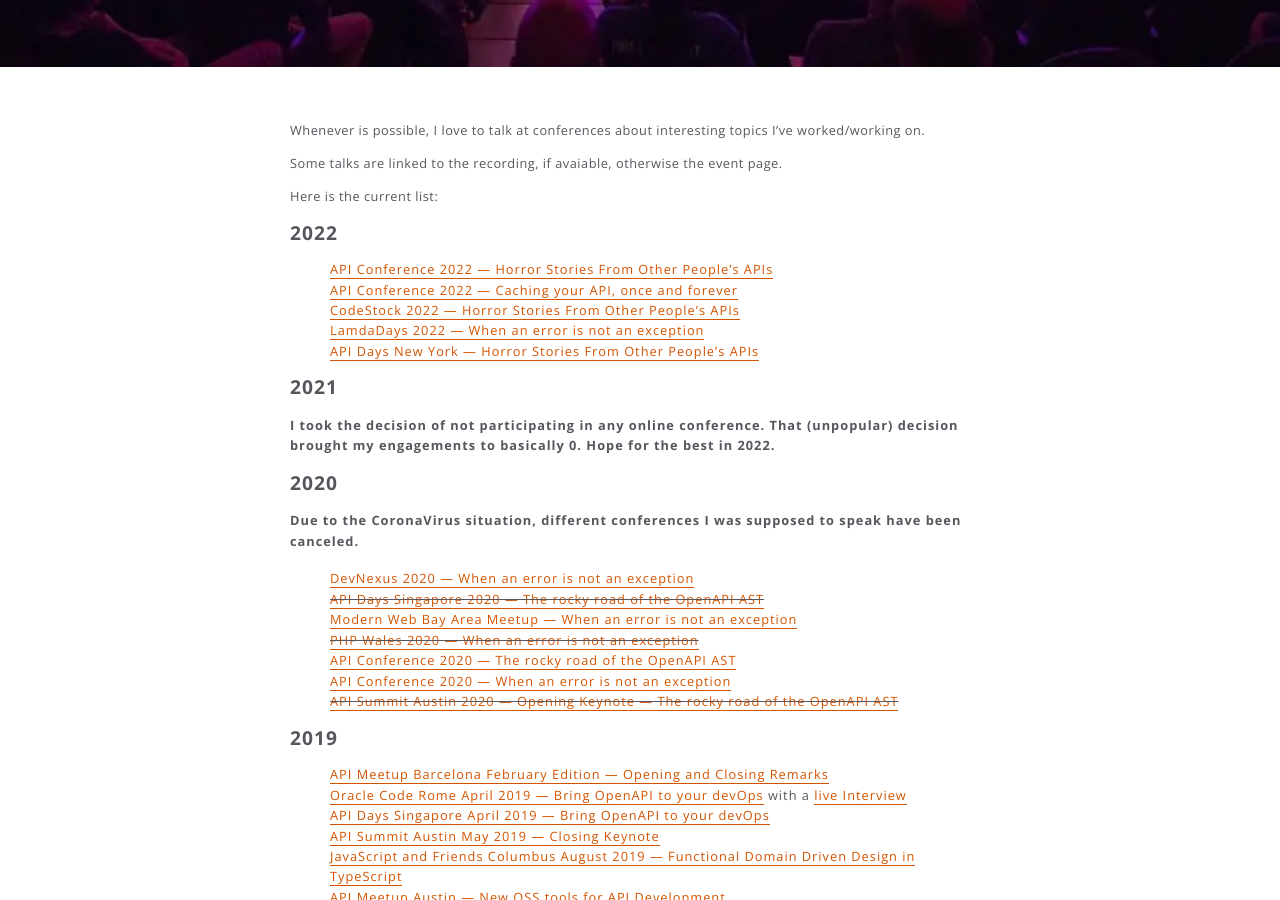
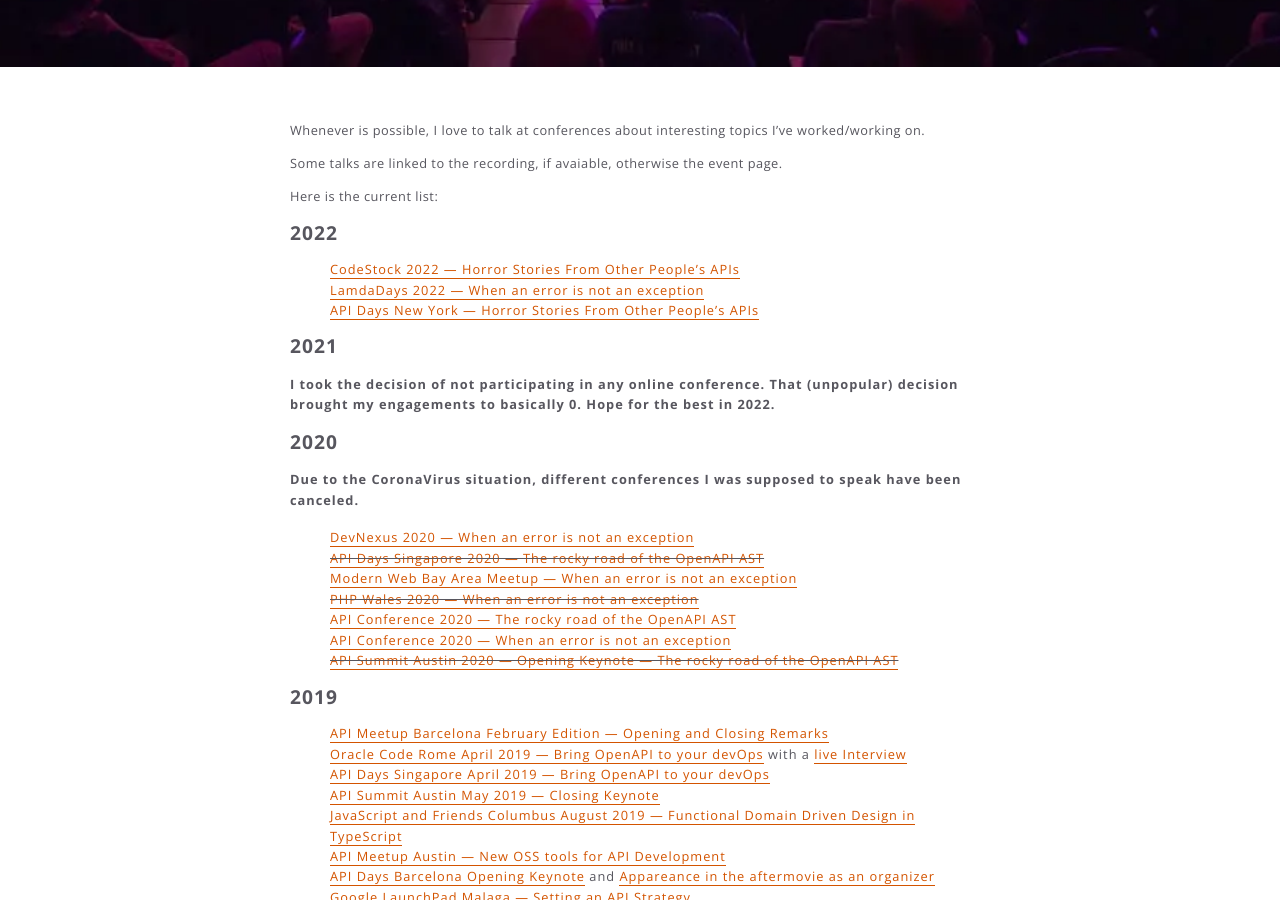
Before and after one commit to XVincentX/vncz, a Jekyll site: the page built from talks.md, in a window 1280 px wide and 900 px high, scrolled down 428 px. Built offline with Jekyll 4.4.1, drawn with Linux system fonts in a browser that asks for light colours.

Commit message:
Cancelled talks

```diff
--- a/talks.md
+++ b/talks.md
@@ -11,11 +11,9 @@
 
 ## 2022
 
-1. [API Conference 2022 — Horror Stories From Other People's APIs](https://apiconference.net/api-design/horror-stories-from-other-people-apis/)
-2. [API Conference 2022 — Caching your API, once and forever](https://apiconference.net/thehague/program-thehague/)
-3. [CodeStock 2022 — Horror Stories From Other People's APIs](https://www.codestock.org/schedule)
-4. [LamdaDays 2022 — When an error is not an exception](https://www.lambdadays.org/lambdadays2022/vincenzo-chianese)
-5. [API Days New York — Horror Stories From Other People's APIs]()
+1. [CodeStock 2022 — Horror Stories From Other People's APIs](https://www.codestock.org/schedule)
+2. [LamdaDays 2022 — When an error is not an exception](https://www.lambdadays.org/lambdadays2022/vincenzo-chianese)
+3. [API Days New York — Horror Stories From Other People's APIs]()
 
 
 
```
